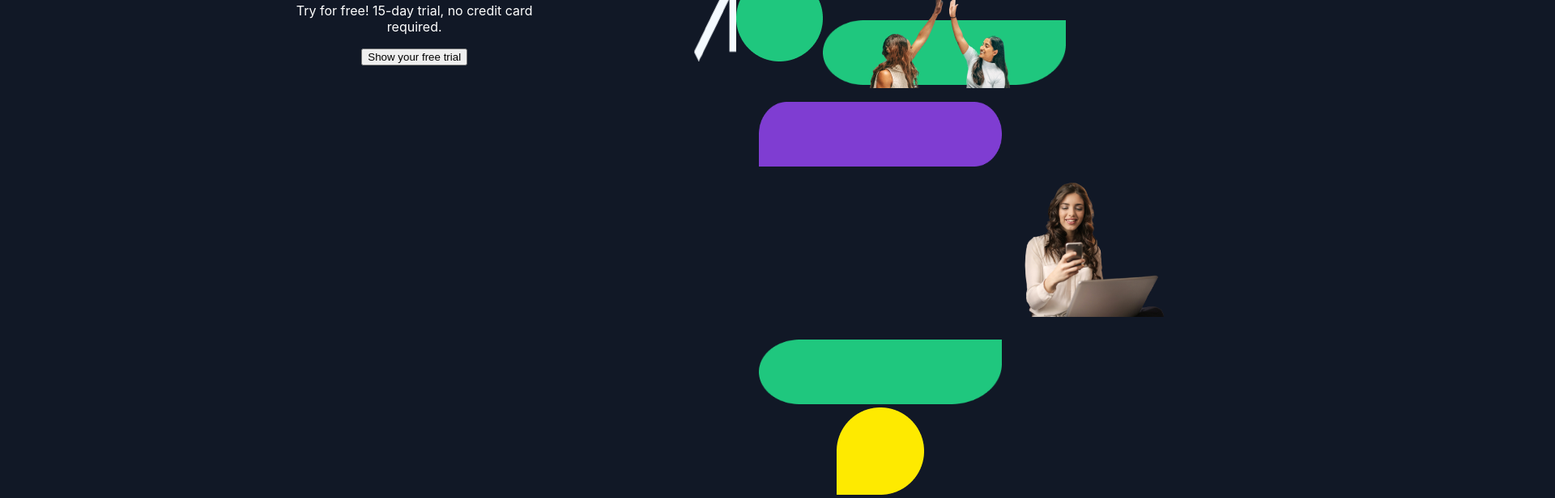
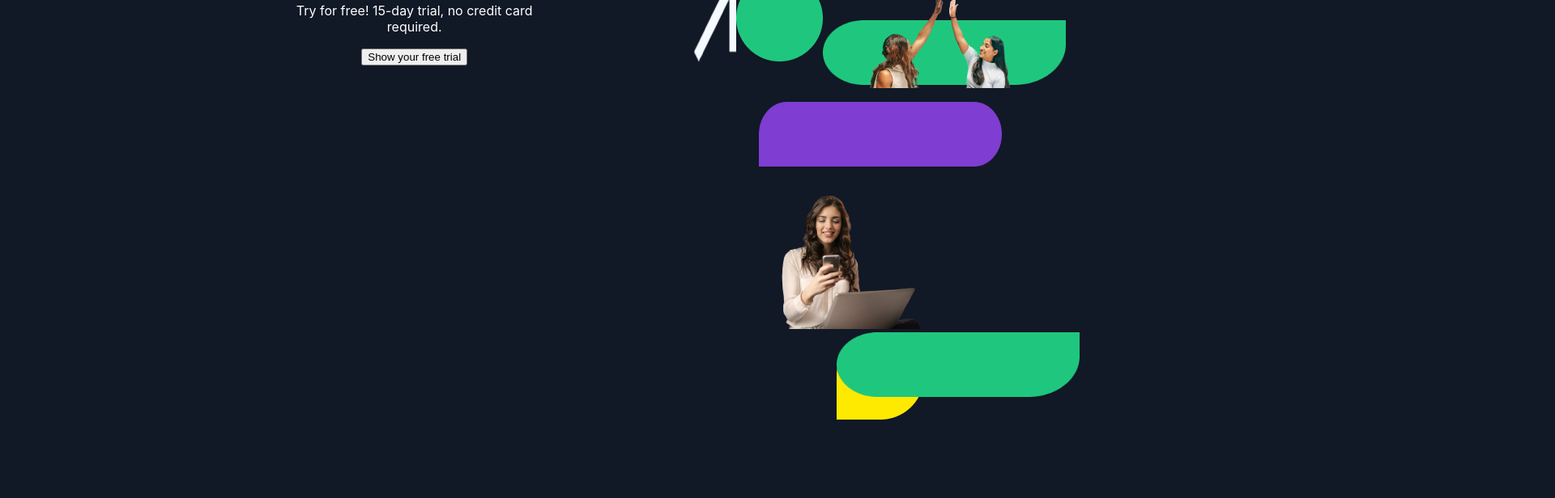
Before and after one commit to Peacesandy/omin-gpt, a React (Create React App) app: page / in a window 1280 px wide. Shown: the part 344-960 px from the top of the page at 81% size, 1920 px wide, since content can reach past the window. After the commit the page ends 867 px from the top, so only its background shows below. Built offline with nearby package versions, Linux system fonts and the light colour scheme.

Commit message:
positioned images

```diff
--- a/src/Styles/Home.css
+++ b/src/Styles/Home.css
@@ -107,14 +107,12 @@ body{
 }
 
 .lastpurple{
-    position: relative;
-    z-index: 1;
     width: 300px;
     height: 80px;
 }
 
 .lasttechwoman{
-    position: absolute;
+    position: relative;
     z-index: 3;
     margin-right: 400%;
     width: 200px;
@@ -122,10 +120,10 @@ body{
 }
 
 .lastgreenrectangle{
-    position: relative;
+    position: absolute;
     z-index: 1;
     width: 300px;
     height: 80px;
     margin-right: 20%;
-    margin-top: 70%;
+    margin-bottom: 10%;
 }
```
